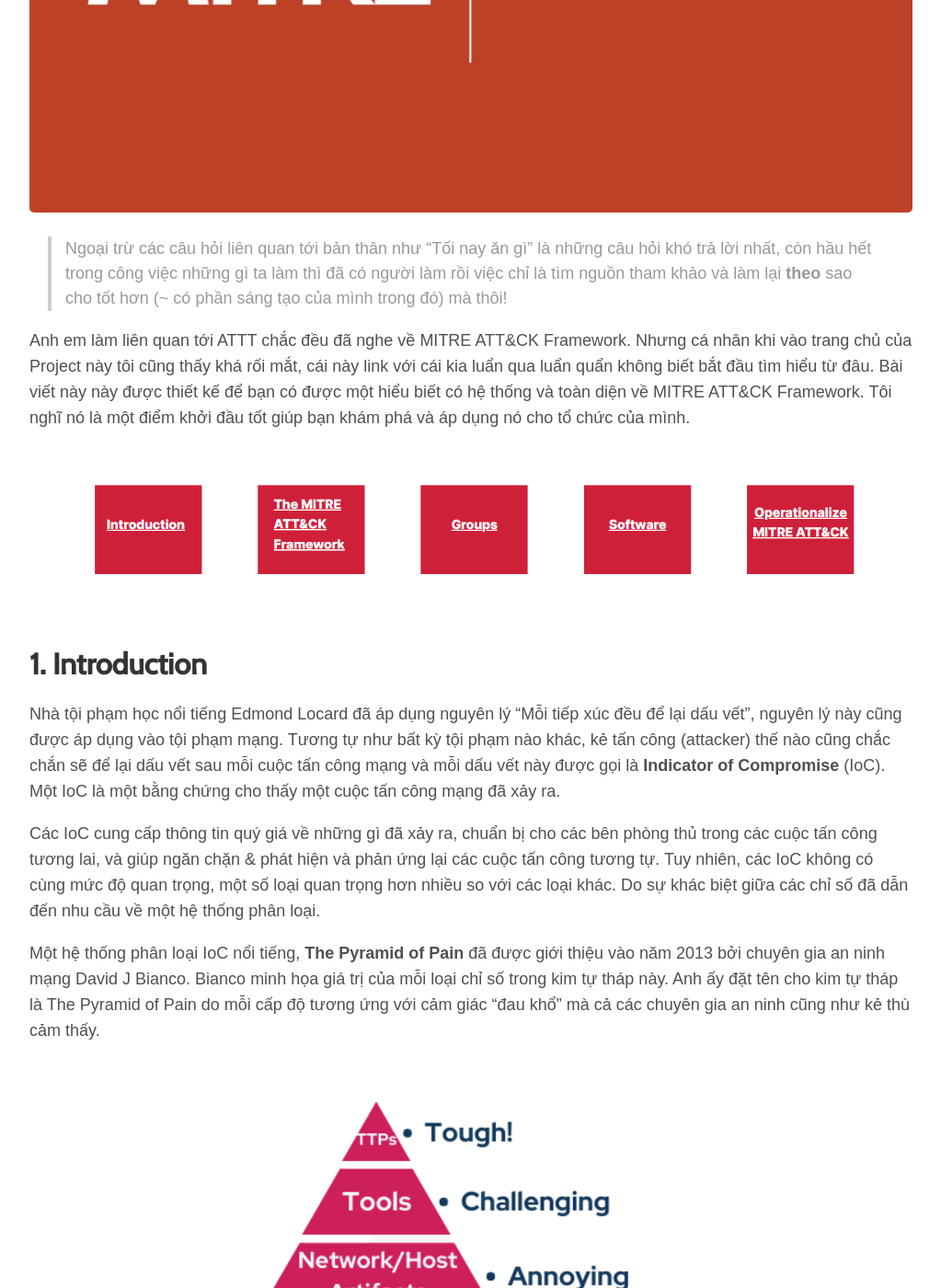
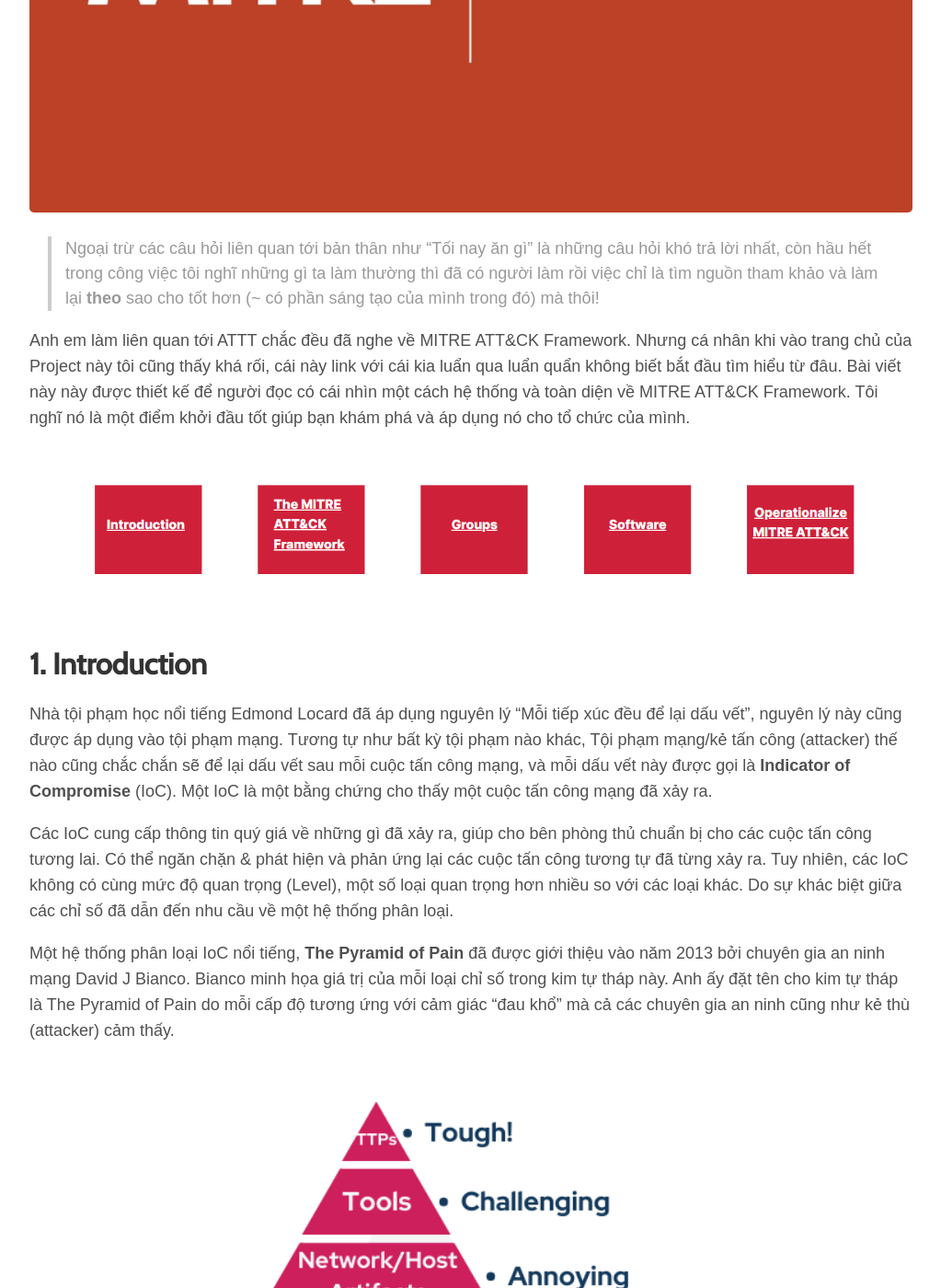
Before and after one commit to vietcf/vietchoi, a Jekyll site: the page built from _posts/2024-04-25-tim-hieu-ve-mitre-att-ck-cho-nguoi-moi-bat-dau.md, in a window 1280 px wide and 1400 px high, scrolled down 558 px. Shown: the whole window at 92% size, without its empty margins (128-1151 px from the left). Built offline with Jekyll 4.4.1, drawn with Linux system fonts in a browser that asks for light colours; some web fonts are replaced; some of the changed text lies outside the part shown.

Commit message:
update fix bug

```diff
--- a/_posts/2024-04-25-tim-hieu-ve-mitre-att-ck-cho-nguoi-moi-bat-dau.md
+++ b/_posts/2024-04-25-tim-hieu-ve-mitre-att-ck-cho-nguoi-moi-bat-dau.md
@@ -7,27 +7,27 @@
 image: assets/img/2024/04/25/0-intro-mitre.jpeg
 ---
 
->Ngoại trừ các câu hỏi liên quan tới bản thân như "Tối nay ăn gì" là những câu hỏi khó trả lời nhất, còn hầu hết trong công việc những gì ta làm thì đã có người làm rồi việc chỉ là tìm nguồn tham khảo và làm lại **theo** sao cho tốt hơn (~ có phần sáng tạo của mình trong đó) mà thôi!
+>Ngoại trừ các câu hỏi liên quan tới bản thân như "Tối nay ăn gì" là những câu hỏi khó trả lời nhất, còn hầu hết trong công việc tôi nghĩ những gì ta làm thường thì đã có người làm rồi việc chỉ là tìm nguồn tham khảo và làm lại **theo** sao cho tốt hơn (~ có phần sáng tạo của mình trong đó) mà thôi!
 
-Anh em làm liên quan tới ATTT chắc đều đã nghe về MITRE ATT&CK Framework. Nhưng cá nhân khi vào trang chủ của Project này tôi cũng thấy khá rối mắt, cái này link với cái kia luẩn qua luẩn quẩn không biết bắt đầu tìm hiểu từ đâu. Bài viết này này được thiết kế để bạn có được một hiểu biết có hệ thống và toàn diện về MITRE ATT&CK Framework. Tôi nghĩ nó là một điểm khởi đầu tốt giúp bạn khám phá và áp dụng nó cho tổ chức của mình.
+Anh em làm liên quan tới ATTT chắc đều đã nghe về MITRE ATT&CK Framework. Nhưng cá nhân khi vào trang chủ của Project này tôi cũng thấy khá rối, cái này link với cái kia luẩn qua luẩn quẩn không biết bắt đầu tìm hiểu từ đâu. Bài viết này này được thiết kế để người đọc có cái nhìn một cách hệ thống và toàn diện về MITRE ATT&CK Framework. Tôi nghĩ nó là một điểm khởi đầu tốt giúp bạn khám phá và áp dụng nó cho tổ chức của mình.
 
 ![Mitre 01]({{site.url}}/assets/img/2024/04/25/1-mitre.png)
 
 # **1. Introduction**
 
-Nhà tội phạm học nổi tiếng Edmond Locard đã áp dụng nguyên lý "Mỗi tiếp xúc đều để lại dấu vết", nguyên lý này cũng được áp dụng vào tội phạm mạng. Tương tự như bất kỳ tội phạm nào khác, kẻ tấn công (attacker) thế nào cũng chắc chắn sẽ để lại dấu vết sau mỗi cuộc tấn công mạng và mỗi dấu vết này được gọi là **Indicator of Compromise** (IoC). Một IoC là một bằng chứng cho thấy một cuộc tấn công mạng đã xảy ra.
+Nhà tội phạm học nổi tiếng Edmond Locard đã áp dụng nguyên lý "Mỗi tiếp xúc đều để lại dấu vết", nguyên lý này cũng được áp dụng vào tội phạm mạng. Tương tự như bất kỳ tội phạm nào khác, Tội phạm mạng/kẻ tấn công (attacker) thế nào cũng chắc chắn sẽ để lại dấu vết sau mỗi cuộc tấn công mạng, và mỗi dấu vết này được gọi là **Indicator of Compromise** (IoC). Một IoC là một bằng chứng cho thấy một cuộc tấn công mạng đã xảy ra.
 
-Các IoC cung cấp thông tin quý giá về những gì đã xảy ra, chuẩn bị cho các bên phòng thủ trong các cuộc tấn công tương lai, và giúp ngăn chặn & phát hiện và phản ứng lại các cuộc tấn công tương tự. Tuy nhiên, các IoC không có cùng mức độ quan trọng, một số loại quan trọng hơn nhiều so với các loại khác. Do sự khác biệt giữa các chỉ số đã dẫn đến nhu cầu về một hệ thống phân loại.
+Các IoC cung cấp thông tin quý giá về những gì đã xảy ra, giúp cho bên phòng thủ chuẩn bị cho các cuộc tấn công tương lai. Có thể ngăn chặn & phát hiện và phản ứng lại các cuộc tấn công tương tự đã từng xảy ra. Tuy nhiên, các IoC không có cùng mức độ quan trọng (Level), một số loại quan trọng hơn nhiều so với các loại khác. Do sự khác biệt giữa các chỉ số đã dẫn đến nhu cầu về một hệ thống phân loại.
 
-Một hệ thống phân loại IoC nổi tiếng, **The Pyramid of Pain** đã được giới thiệu vào năm 2013 bởi chuyên gia an ninh mạng David J Bianco. Bianco minh họa giá trị của mỗi loại chỉ số trong kim tự tháp này. Anh ấy đặt tên cho kim tự tháp là The Pyramid of Pain do mỗi cấp độ tương ứng với cảm giác “đau khổ” mà cả các chuyên gia an ninh cũng như kẻ thù cảm thấy.
+Một hệ thống phân loại IoC nổi tiếng, **The Pyramid of Pain** đã được giới thiệu vào năm 2013 bởi chuyên gia an ninh mạng David J Bianco. Bianco minh họa giá trị của mỗi loại chỉ số trong kim tự tháp này. Anh ấy đặt tên cho kim tự tháp là The Pyramid of Pain do mỗi cấp độ tương ứng với cảm giác “đau khổ” mà cả các chuyên gia an ninh cũng như kẻ thù (attacker) cảm thấy.
 
 ![Mitre 02]({{site.url}}/assets/img/2024/04/25/2-mitre.png)
 
-Khi chúng ta leo lên các cấp độ cao hơn của kim tự tháp, việc thu thập và áp dụng các chỉ số trở nên ngày càng khó khăn hơn (đau đớn) đối với các chuyên gia an ninh (security professional). Tuy nhiên, cũng trở nên khó khăn hơn cho cả đối thủ (attacker) trong việc thay thế chúng bằng những thông tin khác (để ẩn danh/che dâu). Ví dụ, theo quan điểm của một security professional, việc thu thập và tích hợp các giá trị băm của các tệp độc hại vào các công cụ an ninh là dễ dàng, nhưng không dễ dàng để định nghĩa và áp dụng TTPs (Tactic, Technique, and Procedures) vào các công cụ an ninh. Từ góc nhìn của attacker, việc thay đổi giá trị băm của một tệp độc hại rất đơn giản, tuy nhiên việc thay đổi TTPs lại rất khó thực hiện. Theo quan điểm của người phòng thủ và kẻ tấn công, mỗi loại chỉ số được nêu trong bảng sau:
+Khi chúng ta leo lên các cấp độ cao hơn của kim tự tháp, việc thu thập và áp dụng các chỉ số trở nên ngày càng khó khăn hơn (đau đớn) đối với các chuyên gia an ninh (security professional). Tuy nhiên, cũng trở nên khó khăn hơn cho cả đối thủ (attacker) trong việc thay thế chúng bằng những thông tin khác (để ẩn danh/che dâu). Ví dụ, theo quan điểm của một security professional, việc thu thập và tích hợp các giá trị băm của các tệp tin độc hại vào các công cụ an ninh là dễ dàng, nhưng không dễ dàng để định nghĩa và áp dụng TTPs (Tactic, Technique, and Procedures) vào các công cụ an ninh. Từ góc nhìn của attacker, việc thay đổi giá trị băm của một tệp độc hại rất đơn giản, tuy nhiên việc thay đổi TTPs lại rất khó thực hiện. Theo quan điểm của người phòng thủ và kẻ tấn công, mỗi loại chỉ số được nêu trong bảng sau:
 
 ![Mitre 03]({{site.url}}/assets/img/2024/04/25/3-mitre.png)
 
-Bắt đầu từ phần mềm Antivirus thế hệ đầu tiên, chúng ta phát hiện các IOCs dựa trên các thông tin truyền thống như hash values, IP addresses, and domain names. Tuy nhiên, tại thời điểm hiện tại chúng ta cũng phải bắt đầu phát hiện dựa trên hành vi của kẻ thù, các Tactic, Technique, Procedures (TTPs) và các công cụ được sử dụng bởi kẻ thù. Ít nhất, chúng ta phải phát hiện các dấu vết (artifact) của họ trong mạng và máy chủ.
+Bắt đầu từ phần mềm Antivirus thế hệ đầu tiên, chúng ta phát hiện các IOCs dựa trên các thông tin truyền thống như hash values, IP addresses, và domain names. Tuy nhiên, tại thời điểm hiện tại tôi nghĩ chúng ta nên phải bắt đầu phát hiện dựa trên hành vi của attacker <=> Các Tactic, Technique, Procedures (TTPs) và các công cụ được sử dụng bởi Attacker. Ít nhất, chúng ta phải phát hiện các dấu vết (artifact) của họ trong mạng và máy chủ.
 
 # **2. The MITRE ATT&CK Framework**
 
@@ -35,7 +35,7 @@
 
 ![Mitre 04]({{site.url}}/assets/img/2024/04/25/4-mitre.png)
 
-Cần hiểu rằng ATT&CK framework bao gồm hành vi của đối thủ được quan sát (đã biết), vì vậy không thể mong đợi nó sẽ bao gồm mọi hành vi của đối thủ.
+Cần hiểu rằng ATT&CK framework bao gồm hành vi của các (nhóm) attacker đã quan sát đuọc (đã biết). Vì vậy không thể mong đợi nó sẽ bao gồm mọi hành vi của Attacker.
 
 ## **2.1. Giới thiệu ATT&CK Matrix**
 
@@ -43,17 +43,17 @@
 
 Có 3 loại ATT&CK Matrix bao gồm:
 
-- Enterprise: Đối tượng là môi trường Enterprise (Tổ chức)
+- Enterprise: Đối tượng là môi trường Enterprise (Tổ chức thông thường)
 - Mobile: Đối tượng là môi trường Mobile
 - Industrial Control Systems (ICS): Đối tượng là các hệ thống điều khiển công nghiệp
 
 ![Mitre 05]({{site.url}}/assets/img/2024/04/25/5-mitre.png)
 
-Nói chung tùy môi trường mạng đang sử dụng mà ta sử dụng các matrix tương ứng. Ở đây ta thường hay làm với Enterprise nên sẽ tập trung vào Enterprise Matrix.
+Nói chung tùy môi trường mạng đang sử dụng mà ta sử dụng các matrix tương ứng. Ở đây ta thường hay làm với Enterprise nên sẽ tập trung vào Enterprise Matrix, phần sau cũng sẽ chỉ tập trung vào nội dung này.
 
 ![Mitre 06]({{site.url}}/assets/img/2024/04/25/6-mitre.png)
 
-Trong ma trận này, mỗi cột đại diện cho một **Tactic ~** các mục tiêu kỹ thuật của đối thủ. Để đạt được những mục tiêu này kẻ thù sử dụng các **Technique** khác nhau. Nói đến đây nếu mà chưa hiểu hoặc chưa nhớ **Tactic, Technique** là gì cũng không sao. Chỉ cần nhớ các cột trong Matrix là các **Tactic**, mỗi ô là một **Technique.**
+Trong ma trận này, mỗi cột đại diện cho một **Tactic** ~ các mục tiêu kỹ thuật của đối thủ. Để đạt được những mục tiêu này kẻ thù sử dụng các **Technique** khác nhau. Nói đến đây nếu mà chưa hiểu hoặc chưa nhớ **Tactic, Technique** là gì cũng không sao. Chỉ cần nhớ các cột trong Matrix là các **Tactic**, mỗi ô là một **Technique.**
 
 MITRE ATT&CK không phải là tĩnh và nó liên tục được cập nhật (đương nhiên rồi). Ví dụ, trong phiên bản 11.3 được phát hành vào tháng 4 năm 2022, 2 **Technique** mới và 10 **sub**-**Technique**  mới đã được thêm vào Enterprise Matrix.
 
@@ -69,20 +69,20 @@
 
 Các Tactics trả lời câu hỏi sau: "Những mục tiêu nào mà attacker đang cố gắng đạt được?".
 
-Ví dụ: attacker  có thể muốn lấy được Credential Access chỉ để có quyền truy cập vào target Network của tổ chức ⇒ Việc mong muốn truy cập vào target network chính là Tactic.
+Ví dụ: Để thực hiện việc Execution một tệp tin độc hại trên máy tính, attacker đã sử dụng một phần mềm độc hại (malware) được gửi qua email để xâm nhập vào một hệ thống máy tính trong mạng nội bộ của một công ty. Khi tệp đính kèm được mở, phần mềm độc hại đã thực thi và mở một command-line interface (CLI) trên máy tính nạn nhân ⇒ Việc mong muốn Execution một tệp tin độc hại trên máy tính chính là Tactic và command-line interface (CLI) là một kỹ thuật ~ Techinique để thực hiện việc này.
 
 - Hiện tại với môi trường Enterprise có khoảng 14 Tactics như sau
 
 ![Mitre 08]({{site.url}}/assets/img/2024/04/25/8-mitre.png)
 
 - ATT&CK framework không được thiết kế để đọc các tactic theo cách tuyến tính (linear ), và attacker không cần phải tiến qua các Tactics từ trái sang phải. Attacker cũng không nhất thiết phải sử dụng tất cả các chiến thuật ATT&CK.
-- Thông tin meta data của một Tactic như sau:
+- Trên trang chủ của Mitre ATT&CK khi click vô  link chi tiết của một Tactic. Ta sẽ thấy thông tin meta data của một Tactic như sau:
 
 ![Mitre 09]({{site.url}}/assets/img/2024/04/25/9-mitre.png)
 
 *Dễ thấy mỗi Tactic có một ID. Ví dụ, ID của chiến thuật Credential Access là TA0006. MITRE ATT&CK cũng cung cấp một mô tả ngắn gọn cho mỗi chiến thuật. Và thông tin ngày sửa đổi.*
 
-- Mỗi Tactic chứa một danh sách **Technique** đã từng được sử dụng bởi các nhân hoặc tổ chức đã từng thực hiện các cuộc tấn mạng trong thực tế (threat actor).
+- Trong mỗi Tactic sẽ chứa một danh sách **Technique** đã từng được sử dụng bởi các Attacker (hoặc Attacker Groupo) trong các cuộc tấn mạng thực tế (threat actor).
 
 ![Mitre 10]({{site.url}}/assets/img/2024/04/25/10-mitre.png)
 
@@ -102,6 +102,8 @@
 - Procedure examples
 - Mitigations
 - Detections
+
+Đoạn sau sẽ mô tả chi tiết về từng nội dung này.
 
 ### **2.3.1. Metadata**
 
@@ -131,19 +133,19 @@
 
 ### **2.3.3. Sub-techniques**
 
-Một technique có thể có các sub-technique
+Một technique cũng có thể có các sub-technique
 
 ![Mitre 13]({{site.url}}/assets/img/2024/04/25/13-mitre.png)
 
 ### **2.3.4. Procedure Examples (G/S)**
 
-Phần **Procedure Examples** mô tả cách một kỹ thuật hoặc phụ kỹ thuật đã được áp dụng trong bối cảnh hành vi của attacker.
+Phần **Procedure Examples** mô tả chi tiết về kỹ thuật hoặc cũng có thể là các thông tin liên quan "không phải" kỹ thuật liên quan tới Technique.
 
 Ví dụ: 'APT1 đã được biết đến sử dụng kỹ thuật lấy thông tin đăng nhập bằng cách sử dụng Mimikatz.' Vì vậy, các Procedure Examples có thể hỗ trợ trong việc xác định threat actor (Attacker Group) nào thực hiện kỹ thuật, cách nó áp dụng, và công cụ nào nó sử dụng. Với các ký hiệu ID bắt đầu bằng G ~ Attacker Group; S ~ Công cụ/phần mềm sử dụng. Sẽ nói chi tiết về Group và Software tiếp ở phần sau.
 
 ![Mitre 14]({{site.url}}/assets/img/2024/04/25/14-mitre.png)
 
-Thông tin này có thể có giá trị để tái tạo một sự cố bằng cách mô phỏng hành vi của kẻ tấn công, cũng như cụ thể về cách phát hiện trường hợp khi nó được sử dụng. Tuy nhiên, cá nhân thấy trong hầu hết các Procedure **** được cung cấp trong Technique thường là chung chung để thực hành mô phỏng kẻ tấn công lúc này ta sẽ tìm tới sự trợ giúp của GG thần trưởng ^^
+Thông tin này có thể có giá trị để tái tạo một sự cố bằng cách mô phỏng hành vi của kẻ tấn công, cũng như cụ thể về cách phát hiện trường hợp khi nó được sử dụng. Tuy nhiên, cá nhân thấy trong hầu hết các Procedure được cung cấp trong Technique thường là chung chung, khó để thực hành mô phỏng hành vi của kẻ tấn công, lúc này ta sẽ tìm tới sự trợ giúp của GG thần trưởng ^^
 
 ### **2.3.5. Mitigation (M)**
 
@@ -159,11 +161,11 @@
 
 # **3. Groups (G)**
 
-Attacker thường hoạt động theo tổ chức do vậy được phân nhóm (dựa trên một số các dấu hiệu riêng biệt VD: Technique) và được theo dõi bằng một tên chung trong cộng đồng an ninh. Hiện tại, có 133 nhóm trong Framework MITRE ATT&CK
+Attacker thường hoạt động theo tổ chức do vậy được phân nhóm (dựa trên một số các dấu hiệu riêng biệt VD: Technique, Signature trong Software (Mailware/Tools) sử dụng, ...) và được theo dõi bằng một tên chung trong cộng đồng an ninh mạng. Hiện tại, có 133 nhóm trong Framework MITRE ATT&CK
 
 ![Mitre 17]({{site.url}}/assets/img/2024/04/25/17-mitre.png)
 
-Với từng Group cũng liệt kê Meta data của Group. Các Technique, Software hay sử dụng bởi nhóm
+Với từng Group cũng liệt kê Meta data của Group. Các Technique, Software hay sử dụng bởi group.
 
 # **4. Software**
 
@@ -177,7 +179,7 @@
 
 # **5. Khác MITRE ATT&CK**
 
-- *Mitre còn  một dự án khác khá hay ho là CAPEC  [https://cwe.mitre.org/index.html](https://cwe.mitre.org/index.html) (CAPEC là viết tắt của "Common Attack Pattern Enumeration and Classification" (Danh sách và Phân loại Các Mẫu Tấn Công Phổ Biến). Đây là một cơ sở dữ liệu chứa các mô hình tấn công phổ biến được phân loại và mô tả. CAPEC cung cấp một phương tiện để hiểu các mô hình tấn công, giúp người dùng nắm bắt cách thức mà kẻ tấn công có thể tận dụng lỗ hổng hoặc điểm yếu để thực hiện các cuộc tấn công. Được phát triển bởi MITRE Corporation, CAPEC cung cấp một khung nhìn tổng thể về cách các mối đe dọa hoạt động và là một công cụ hữu ích cho các chuyên gia bảo mật trong việc phân tích và phòng ngừa các cuộc tấn công mạng.) đáng để tham khảo.*
+- Mitre còn  một dự án khác khá hay ho là CAPEC  [https://cwe.mitre.org/index.html](https://cwe.mitre.org/index.html) (CAPEC là viết tắt của "Common Attack Pattern Enumeration and Classification" (Danh sách và Phân loại Các Mẫu Tấn Công Phổ Biến). Đây là một cơ sở dữ liệu chứa các mô hình tấn công phổ biến được phân loại và mô tả. CAPEC cung cấp một phương tiện để hiểu các mô hình tấn công, giúp người dùng nắm bắt cách thức mà kẻ tấn công có thể tận dụng lỗ hổng hoặc điểm yếu để thực hiện các cuộc tấn công. Được phát triển bởi MITRE Corporation, CAPEC cung cấp một khung nhìn tổng thể về cách các mối đe dọa hoạt động và là một công cụ hữu ích cho các chuyên gia bảo mật trong việc phân tích và phòng ngừa các cuộc tấn công mạng.) đáng để tham khảo.
 - Nagivator là một công cụ hỗ trợ đắc lực trong việc tra cứu MITRE ATT&CK: [https://mitre-attack.github.io/attack-navigator/](https://mitre-attack.github.io/attack-navigator/)
 
 # **6. Tham khảo**
```
Also changed, not shown: other parts of _posts/2024-04-25-tim-hieu-ve-mitre-att-ck-cho-nguoi-moi-bat-dau.md (+3 -3 lines).
